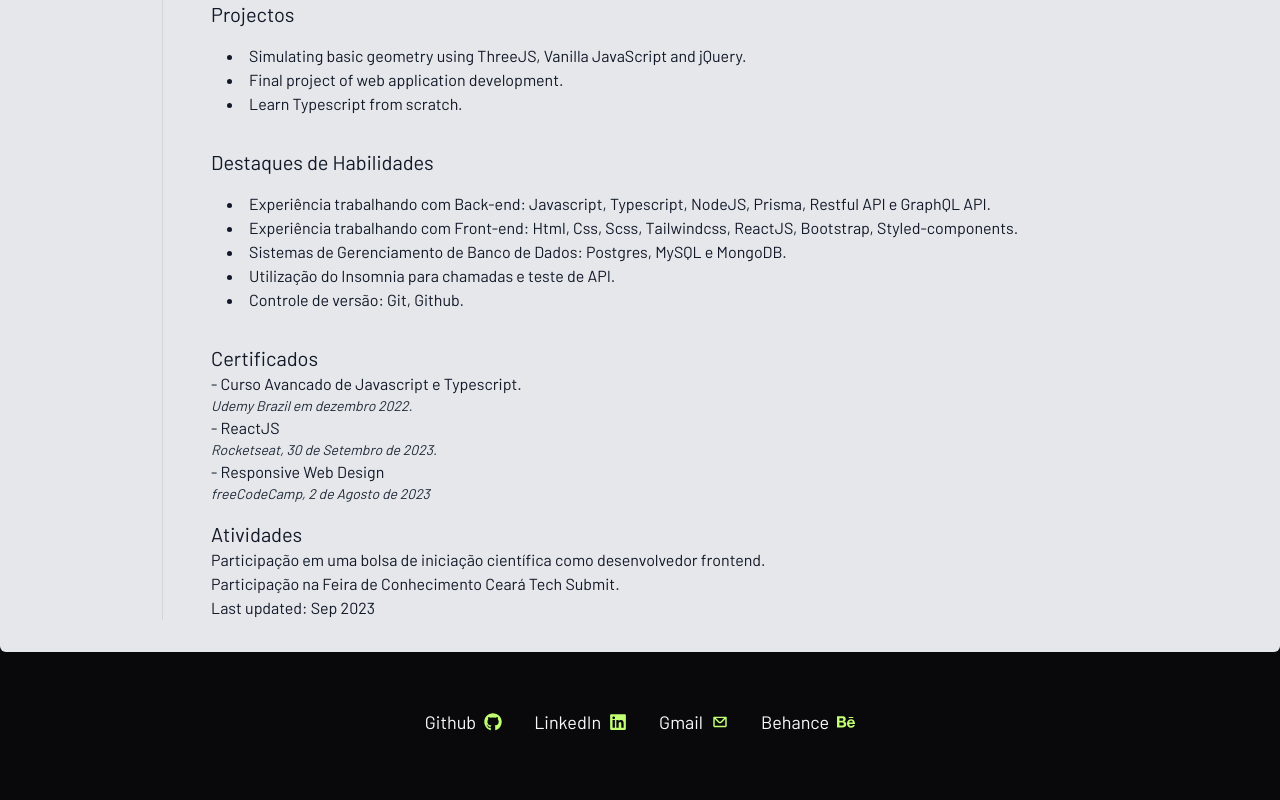
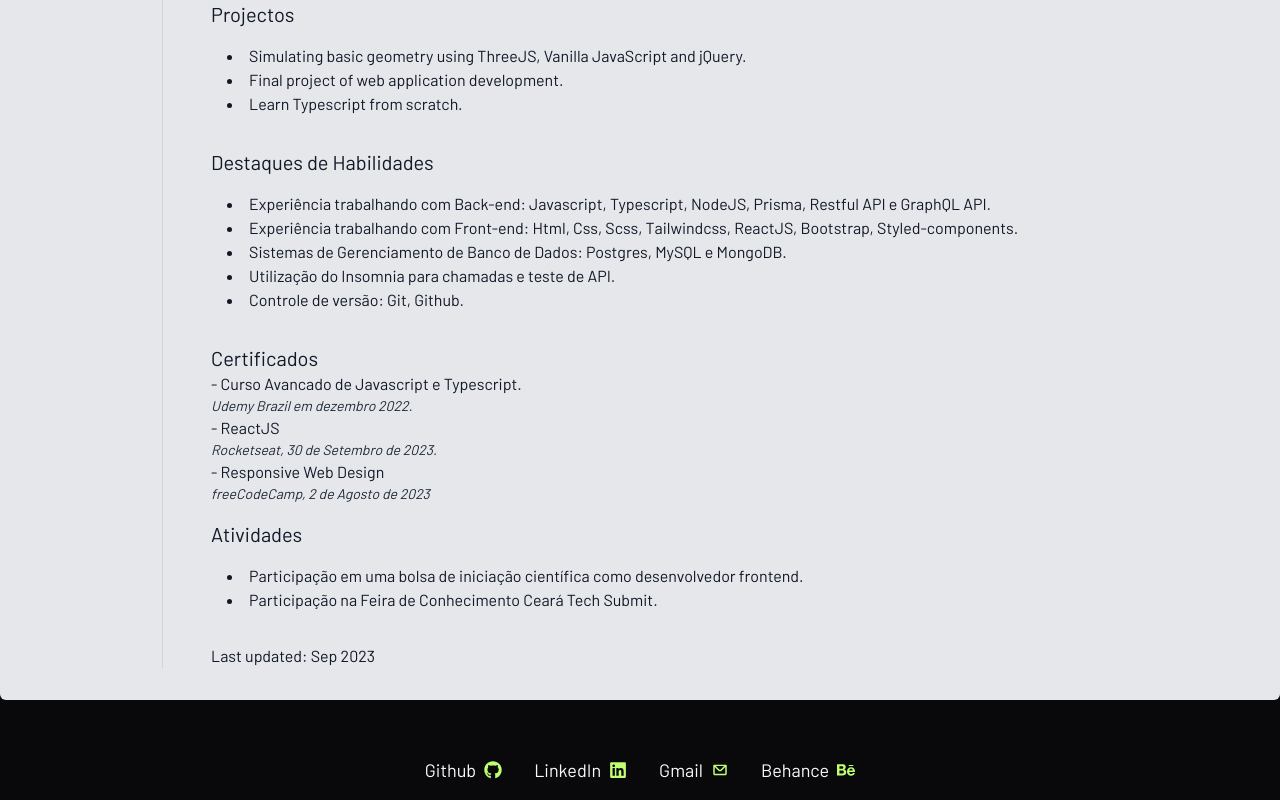
Before and after one commit to Elencio/Portfolio, a React (Vite) app: page /resume in a window 1280 px wide. Shown: the part 1153-1953 px from the top of the page. Before the commit the page ends 1905 px from the top, so only its background shows below. Built offline with nearby package versions, Linux system fonts and the light colour scheme.

Commit message:
feat: melhorando o header

```diff
--- a/src/components/Resume/index.tsx
+++ b/src/components/Resume/index.tsx
@@ -110,14 +110,14 @@
 
                     <div>
                         <h2 className="text-xl">Atividades</h2>
-                        <ul>
+                        <div className="p-4">
                             <li>Participação em uma bolsa de iniciação científica como desenvolvedor frontend.</li>
                             <li>Participação na Feira de Conhecimento Ceará Tech Submit.</li>
-                        </ul>
+                        </div>
                     </div>
 
 
-                    Last updated: Sep 2023
+                   <p>Last updated: Sep 2023</p>
                 </div>
             </div>
         </main>
```
